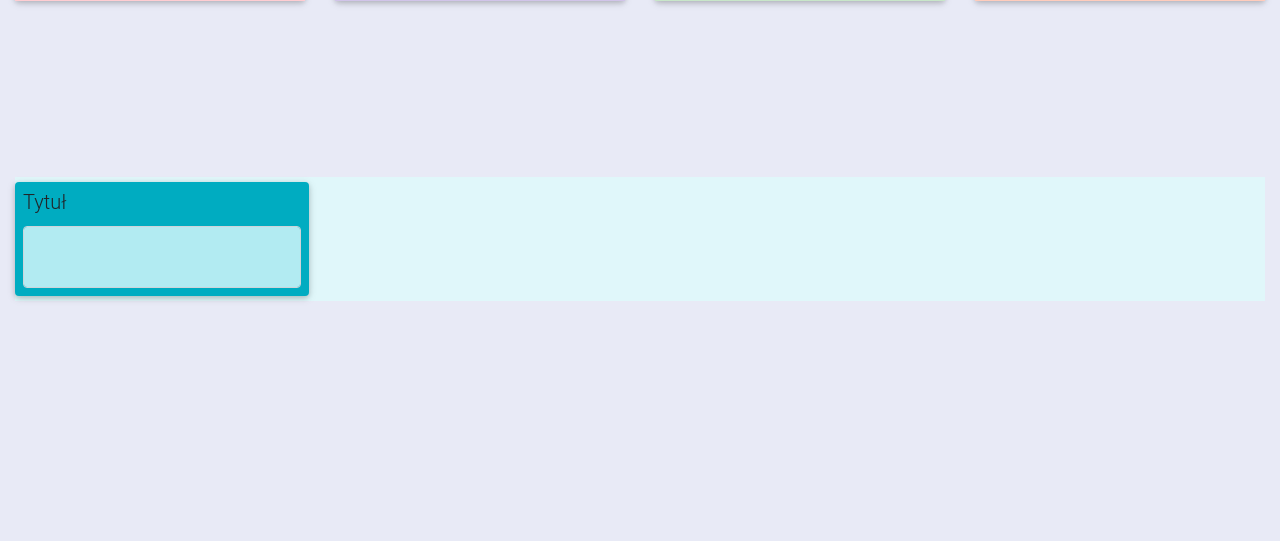
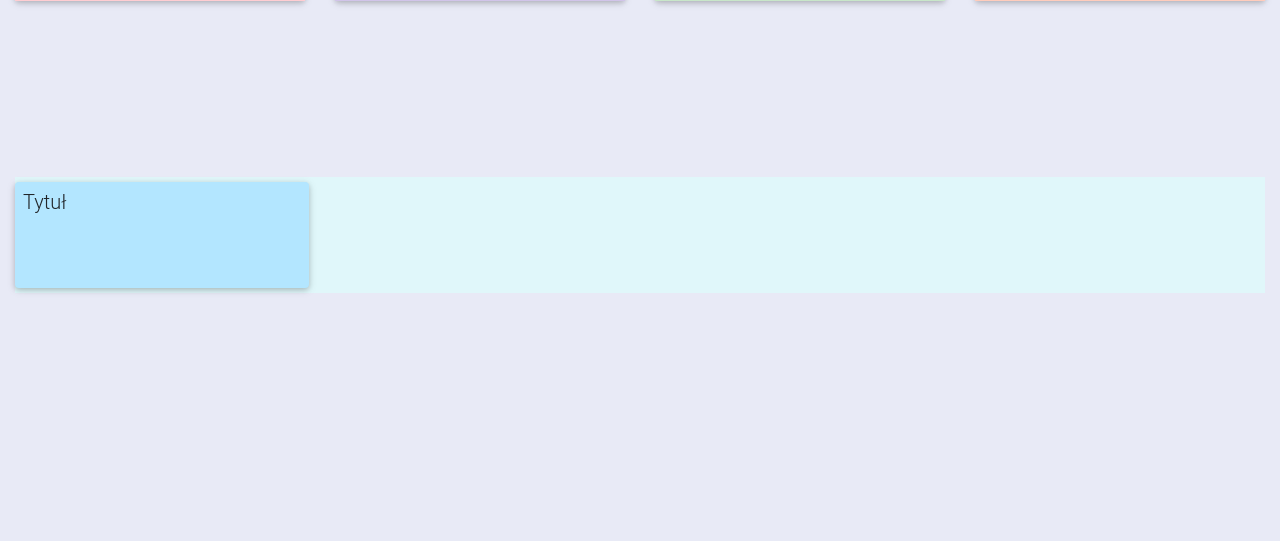
Before and after one commit to CezaryDobrenko/ajronn.github.io, a PHP site: page / in a window 1280 px wide. Shown: the part 239-780 px from the top of the page. Run offline with PHP 8.4, Linux system fonts and the light colour scheme; some libraries are stand-ins or nearby versions.

Commit message:
add different random colors of notes

```diff
--- a/main.js
+++ b/main.js
@@ -1,4 +1,7 @@
+var colors = ["#b3e6ff","#b3ff99","#ffb3cc","#ffff66","#b3e6ff","#b3ff99","#ffb3cc","#ffff66"];
 $( document ).ready(makenote());
+
+
 
 function textAreaAdjust(o) {
 	o.style.height = "1px";
@@ -8,6 +11,7 @@ function textAreaAdjust(o) {
 var counts = [0,0,0,0];
 var draganddropflag = 0;
 var block = 4;
+
 var names = ["backlog","inprogress","peerreview","intest"];
 function checkCounters(){
 	document.getElementById("counterb").innerHTML = counts[0]+"/"+block;
@@ -34,7 +38,11 @@ function checkCounters(){
 
 function makenote()
 {
-	document.getElementById("field").innerHTML = '<div class="card p-2 cyan lighten-4 darken-1 mx-2 list-item stickynote" draggable="true"><div class="delnote"></div><h5 class="card-title">Tytuł</h5><textarea class="cyan lighten-4 form-control xd" onkeydown="textAreaAdjust(this)"></textarea></div>';
+	var random = parseInt(Math.floor(Math.random()*5));
+	var color = colors[random];
+	//var check1 = $(".stickynotefield").children();
+
+	document.getElementById("field").innerHTML = '<div class="card p-2 darken-1 mx-2 list-item stickynote" draggable="true" style="background-color:'+color+';"><div class="delnote"></div><h5 class="card-title">Tytuł</h5><textarea onkeydown="textAreaAdjust(this)"></textarea></div>';
 
 
 
--- a/mainstyle.css
+++ b/mainstyle.css
@@ -11,7 +11,10 @@
 	position: relative;
 	display: inline-block;
 	margin: 5px 0 5px 0;
+	background-color: black;
 }
+
+
 
 .stickynotefield .stickynote{
 	width: 23.5%;
@@ -61,6 +64,8 @@ textarea
 	vertical-align: text-top;
 	resize: none;
 	overflow: hidden;
+	border-radius:5px;
+
 }
 
 textarea:focus
@@ -72,6 +77,7 @@ textarea:focus
 	vertical-align: text-top;
 	resize: none;
 	overflow: hidden;
+	border-radius:5px;
 }
 
 .list{
```
